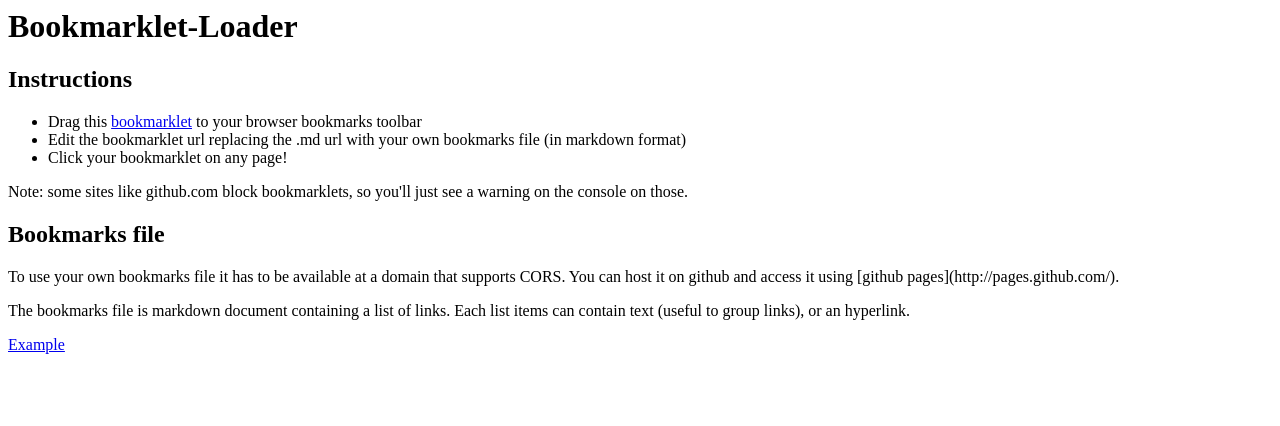
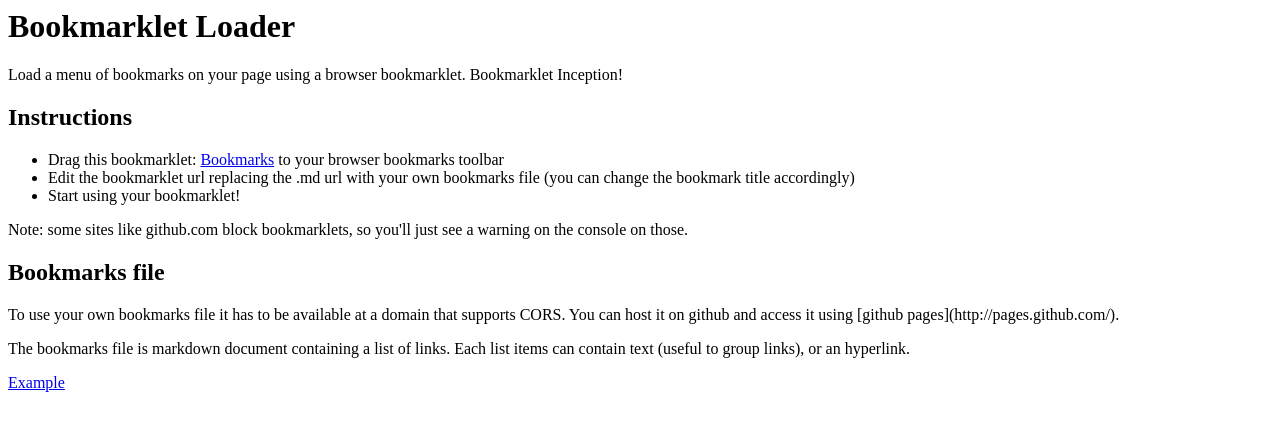
Before and after one commit to benjamine/bookmark-loader, a plain HTML site: page index.html in a window 1280 px wide. Drawn offline with Linux system fonts and the light colour scheme.

Commit message:
fixing readme and html

```diff
--- a/index.html
+++ b/index.html
@@ -4,15 +4,17 @@
 </head>
 <body>
 
-<h1>Bookmarklet-Loader</h1>
+<h1>Bookmarklet Loader</h1>
+
+<p>Load a menu of bookmarks on your page using a browser bookmarklet. Bookmarklet Inception!</p>
 
 <h2>Instructions</h2>
 
 <p>
 	<ul>
-		<li>Drag this <a class="bookmarklet" href="javascript:var s=document.createElement('script');s.setAttribute('id','bookmark-loader');s.setAttribute('src','https://rawgithub.com/benjamine/bookmark-loader/master/bookmark-loader.js');s.setAttribute('data-bookmarks','https://rawgithub.com/benjamine/bookmark-loader/master/bookmarks/example.md');document.body.appendChild(s);">bookmarklet</a> to your browser bookmarks toolbar</li>
-		<li>Edit the bookmarklet url replacing the .md url with your own bookmarks file (in markdown format)</li>
-		<li>Click your bookmarklet on any page!</li>
+		<li>Drag this bookmarklet: <a class="bookmarklet" href="javascript:var s=document.createElement('script');s.setAttribute('id','bookmark-loader');s.setAttribute('src','https://rawgithub.com/benjamine/bookmark-loader/master/bookmark-loader.js');s.setAttribute('data-bookmarks','https://rawgithub.com/benjamine/bookmark-loader/master/bookmarks/example.md');document.body.appendChild(s);">Bookmarks</a> to your browser bookmarks toolbar</li>
+		<li>Edit the bookmarklet url replacing the .md url with your own bookmarks file (you can change the bookmark title accordingly)</li>
+		<li>Start using your bookmarklet!</li>
 	</ul>
 </p>
 
@@ -29,7 +31,7 @@
 	The bookmarks file is markdown document containing a list of links.
 	Each list items can contain text (useful to group links), or an hyperlink.
 </p><p>
-	<a href="/bookmarks/example.md">Example</a>
+	<a href="https://github.com/benjamine/bookmark-loader/blob/master/bookmarks/example.md">Example</a>
 </p>
 
 </body>
```
Also changed, not shown: 1 other file.
